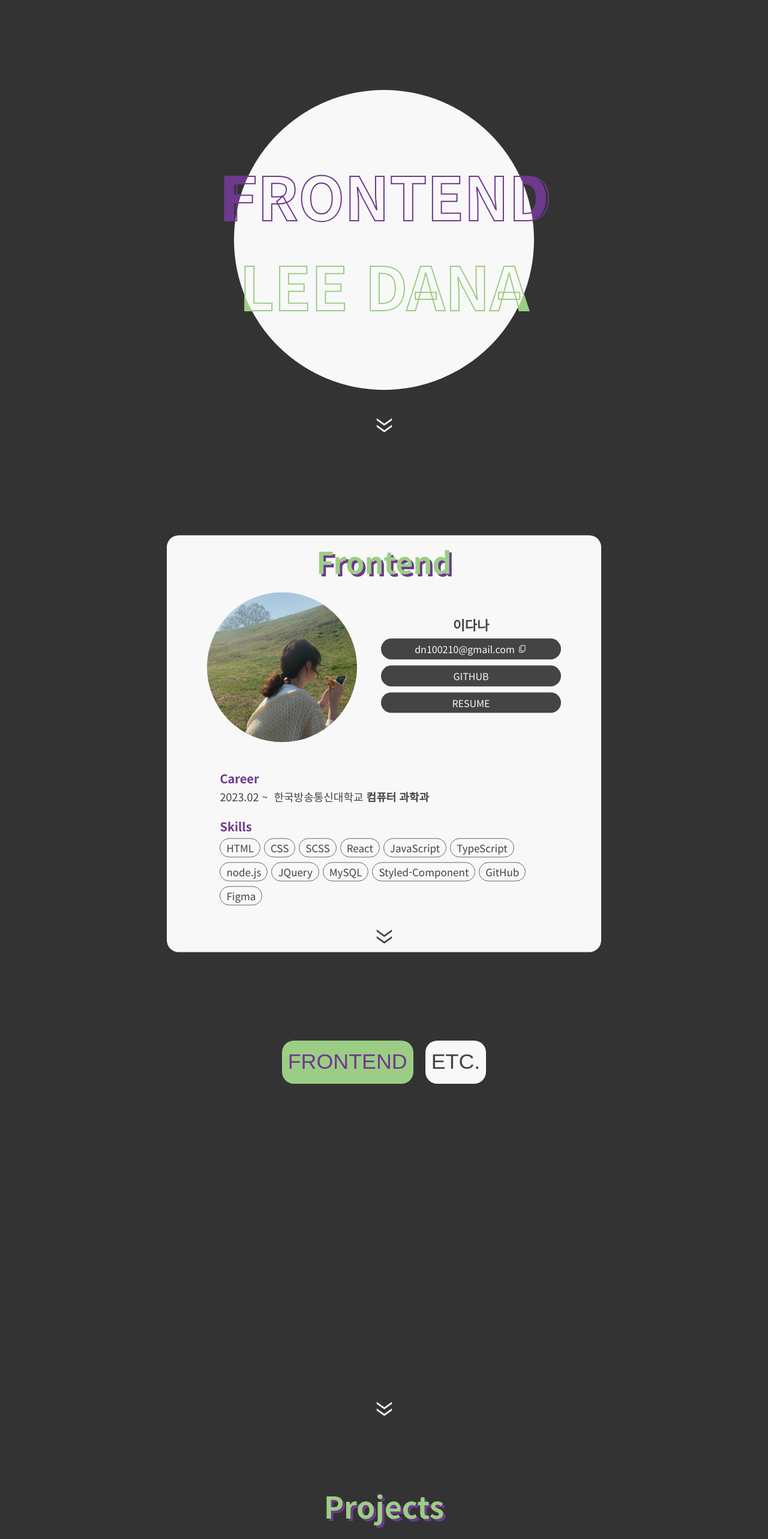
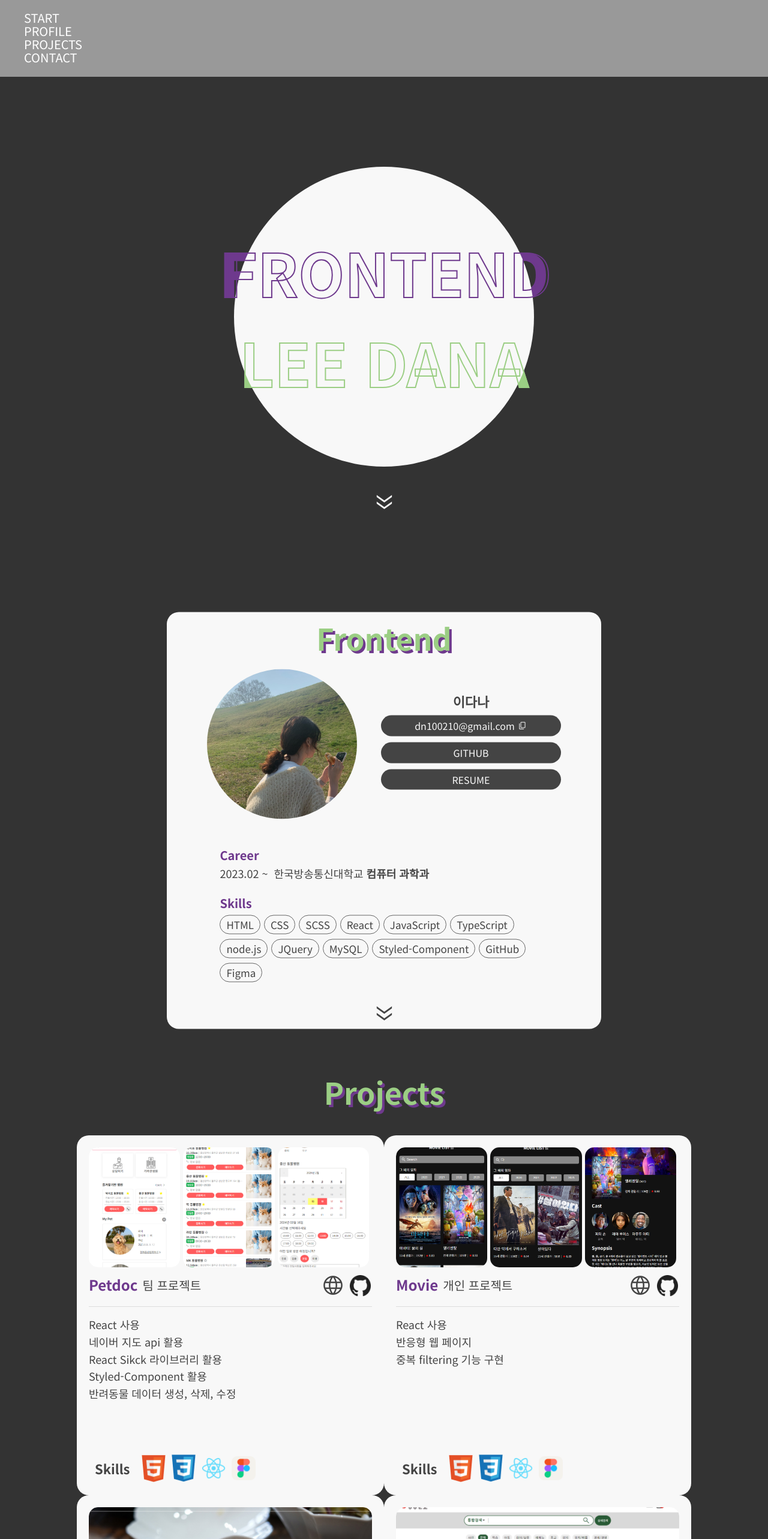
Before and after one commit to dada-see/dana-portfolio, a React (Create React App) app: page / in a window 1280 px wide. Shown: the top 2566 px of the page at 60% size. Built offline with nearby package versions, Linux system fonts and the light colour scheme.

Commit message:
0229 오전 수정

```diff
--- a/src/App.js
+++ b/src/App.js
@@ -6,6 +6,7 @@ import MyProjects from './component/MyProjects';
 import MySkills from './component/MySkills';
 import "slick-carousel/slick/slick.css";
 import "slick-carousel/slick/slick-theme.css";
+import Header from './component/Header';
 // import { init } from './dist/galaxy';
 
 function App() {
@@ -17,9 +18,10 @@ function App() {
 
     return (
         <div className="App">
+            <Header />
             <Main />
             <MyInfo />
-            <MySkills />
+            {/* <MySkills /> */}
             <MyProjects />
             <Contact />
         </div>
--- /dev/null
+++ b/src/component/Header.js
@@ -0,0 +1,48 @@
+import { Link } from 'react-scroll';
+
+const Header = () => {
+    return (
+        <div className="Header">
+            <ul>
+                <li>
+                    <Link
+                        to="Main"
+                        smooth="true"
+                        duration={500}
+                    >
+                        START
+                    </Link>
+                </li>
+                <li>
+                    <Link
+                        to="MyInfo"
+                        smooth="true"
+                        duration={500}
+                    >
+                        PROFILE
+                    </Link>
+                </li>
+                <li>
+                    <Link
+                        to="MyProjects"
+                        smooth="true"
+                        duration={500}
+                    >
+                        PROJECTS
+                    </Link>
+                </li>
+                <li>
+                    <Link
+                        to="Contact"
+                        smooth="true"
+                        duration={500}
+                    >
+                        CONTACT
+                    </Link>
+                </li>
+            </ul>
+        </div>
+    )
+}
+
+export default Header;
--- a/src/component/MyInfo.js
+++ b/src/component/MyInfo.js
@@ -64,7 +64,7 @@ const MyInfo = () => {
                 </div>
                 <div className="scrollDown">
                     <Link
-                        to="MySkills"
+                        to="MyProjects"
                         smooth="true"
                         duration={500}
                         className="material-symbols-outlined"
--- a/src/component/MyProjects.js
+++ b/src/component/MyProjects.js
@@ -6,23 +6,29 @@ import { Link } from 'react-scroll';
 
 const MyProjects = () => {
     const settings = {
-        className: "center",
-        dots: true,
-        arrows: false,
-        centerMode: true,
-        infinite: true,
-        centerPadding: "0",
-        slidesToShow: 3,
-        speed: 500,
-        autoplay: true,
-        autoplaySpeed: 4000,
+        // className: "center",
+
+        // centerMode: true,
+        // infinite: true,
+        // centerPadding: "0",
+        // slidesToShow: 3,
+        // speed: 500,
+        // autoplay: true,
+        // autoplaySpeed: 4000,
+
         responsive: [
+            {
+                breakpoint: 99999,
+                settings: "unslick",
+            },
             {
                 breakpoint: 1239,
                 settings: {
                     centerMode: false,
                     slidesToShow: 1,
                     centerPadding: "0",
+                    dots: true,
+                    arrows: false,
                 }
             },
             {
@@ -31,27 +37,36 @@ const MyProjects = () => {
             }
         ],
         appendDots: dots => (
-            <div
-                style={{
-                    backgroundColor: "#ddd",
-                    borderRadius: "10px",
-                    padding: "10px"
-                }}
-            >
-                <ul style={{ margin: "0px" }}> {dots} </ul>
+            <div>
+                <ul> {dots} </ul>
             </div>
         ),
-        customPaging: i => (
-            <div
-                style={{
-                    width: "30px",
-                    color: "blue",
-                    border: "1px blue solid"
-                }}
-            >
-                {i + 1}
-            </div>
-        )
+        customPaging: i => {
+            if (i === 0) {
+                i = 'Petdoc'
+            } else if (i === 1) {
+                i = 'Movie'
+            } else if (i === 2) {
+                i = 'Mujagi'
+            } else if (i === 3) {
+                i = 'YPBook'
+            } else if (i === 4) {
+                i = 'Ulsan Tour'
+            } else if (i === 5) {
+                i = 'Bose'
+            }
+            return (
+                <div
+                    style={{
+                        color: "#fff",
+                    }}
+                >
+                    {i}
+                </div>
+            )
+
+
+        }
     };
 
     return (
--- /dev/null
+++ b/src/styles/header.scss
@@ -0,0 +1,18 @@
+@charset "utf-8";
+
+.Header{
+    position: sticky;
+    top: 0;
+    right: 0;
+    background-color: #999;
+    z-index: 100;
+    ul{
+        padding: 20px;
+        li{
+            a{
+                font-size: 20px;
+                margin-left: 20px;
+            }
+        }
+    }
+}
--- a/src/styles/myProjects.scss
+++ b/src/styles/myProjects.scss
@@ -177,6 +177,8 @@ $ts: '../../public/img/icons/icon_typescript.png';
             padding: 10px 40px;
 
             .project_wrap {
+                width: calc(100% - 80px);
+                max-width: 520px;
                 padding: 30px;
                 margin: 0 auto;
 
@@ -275,6 +277,7 @@ $ts: '../../public/img/icons/icon_typescript.png';
                 .project_wrap {
                     position: relative;
                     width: 100%;
+                    max-width: 100%;
                     height: 70vh;
                     min-height: 680px;
 
@@ -359,17 +362,19 @@ $ts: '../../public/img/icons/icon_typescript.png';
     .MyProjects {
         .myProjects_wrap {
             .projectBox {
-                max-width: 1240px;
+                max-width: 1024px;
                 margin: 0 auto;
+
                 .Project {
-                    width: calc(100% - 280px);
+                    width: calc(100% - 300px);
                     margin: 0 auto;
                     padding: 10px;
                     box-sizing: border-box;
 
                     .project_wrap {
-                        max-width: 1024px;
+                        max-width: 984px;
                         padding: 30px;
+
                         .titleBox {
                             .linkBox {
                                 .portfolioLink {
@@ -389,12 +394,13 @@ $ts: '../../public/img/icons/icon_typescript.png';
                                 }
                             }
                         }
+
                         .content {
                             font-size: 22px;
                         }
 
                         .skills_Icon {
-                            p{
+                            p {
                                 width: 50px;
                                 height: 50px;
                                 background-size: 40px auto;
@@ -414,33 +420,49 @@ $ts: '../../public/img/icons/icon_typescript.png';
 /* 1240px 시작 (pc) */
 @media screen and (min-width:1240px) {
     .MyProjects {
+        height: 100%;
+        min-height: 100%;
         .myProjects_wrap {
-            h1{
+            position: static;
+            height: 100%;
+            top: initial;
+            left: initial;
+            transform: translate(0);
+            h1 {
                 margin-bottom: 40px;
             }
+
             .projectBox {
+                padding-bottom: 30px;
+                .slider{
+                    display: flex;
+                    flex-wrap: wrap;
                     .Project {
                         width: 100%;
                         padding: 0;
+                        max-width: 50%;
+                        .project_wrap {
 
-                    .project_wrap {
-                        max-width: 95%;
                             height: 600px;
                             min-height: 600px;
                             padding: 20px;
+
                             .photo {
                                 height: 200px;
                             }
+
                             .titleBox {
-                            .title{
-                                h3{
+                                .title {
+                                    h3 {
                                         margin-right: 8px;
                                         font-size: 24px;
                                     }
-                                p{
+
+                                    p {
                                         font-size: 20px;
                                     }
                                 }
+
                                 .linkBox {
                                     .portfolioLink {
                                         a {
@@ -449,6 +471,7 @@ $ts: '../../public/img/icons/icon_typescript.png';
                                             justify-content: center;
                                             width: 40px;
                                             height: 40px;
+
                                             span {
                                                 font-size: 40px;
                                             }
@@ -459,6 +482,7 @@ $ts: '../../public/img/icons/icon_typescript.png';
                                         a {
                                             width: 40px;
                                             height: 40px;
+
                                             .github_icon {
                                                 background-size: 35px auto;
                                             }
@@ -466,17 +490,20 @@ $ts: '../../public/img/icons/icon_typescript.png';
                                     }
                                 }
                             }
+
                             .content {
                                 font-size: 18px;
                             }
 
                             .skills_Icon {
-                            h3{
+                                h3 {
                                     font-size: 22px;
                                 }
                             }
                         }
                     }
+                }
+
             }
 
             .scrollDown {
--- a/src/styles/styles.scss
+++ b/src/styles/styles.scss
@@ -5,6 +5,7 @@
 @import "./mySkills.scss";
 @import "./myProjects.scss";
 @import "./contact.scss";
+@import "./header.scss";
 
 @mixin title($main-color: #9BCE84, $shadow-color: #6E398D) {
     margin-bottom: 4vw;
@@ -45,6 +46,27 @@ h1{
         cursor: pointer;
     }
 }
+.slick-dots {
+    ul{
+        width: 100%;
+        padding: 0 50px;
+        margin: 0px;
+        box-sizing: border-box;
+        li{
+            width: calc(100% / 6);
+            padding: 10px 0 ;
+            margin: 0;
+            border-bottom: 3px solid #fff;
+            opacity: 0.7;
+            font-size: 16px;
+            line-height: 1.2em;
+        }
+        .slick-active{
+            opacity: 1;
+        }
+    }
+
+}
 
 /* 600px 시작 (태블릿) */
 @media screen and (min-width:600px){
@@ -71,4 +93,33 @@ h1{
             font-size: 45px;
         }
     }
+    .slick-dots{
+        margin-bottom: -20px;
+        ul{
+            width: calc(100% - 280px);
+            max-width: 1024px;
+            padding: 0 10px;
+            margin: 0 auto;
+            li{
+                font-size: 18px;
+            }
+        }
+    }
 }
+
+/* 1240px 시작 (pc) */
+@media screen and (min-width:1240px){
+    .slick-dots{
+        bottom: -40px;
+        width: 100%;
+        ul{
+            width: 100%;
+            max-width: 100%;
+            padding: 0 10px;
+            margin: 0 auto;
+            li{
+                font-size: 18px;
+            }
+        }
+    }
+}
```
Lines whose indentation alone changed are shown as unchanged.
